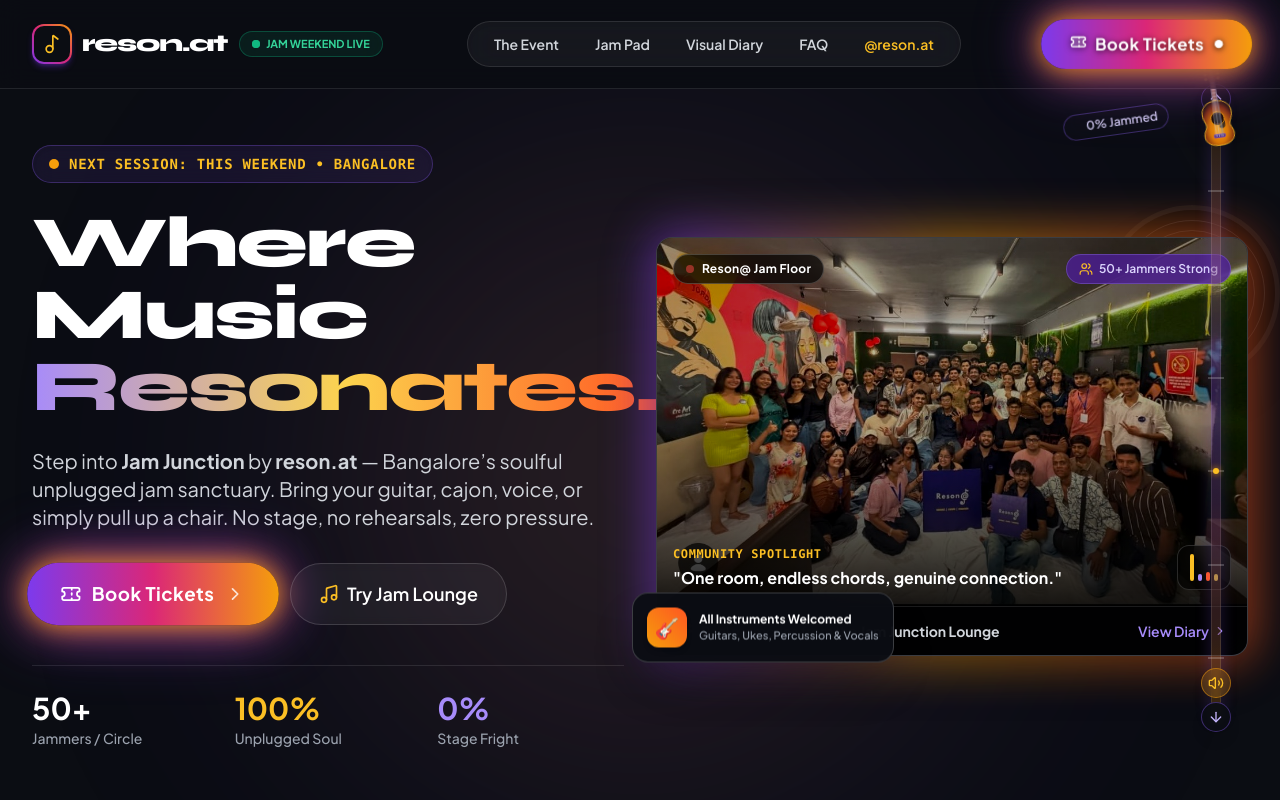
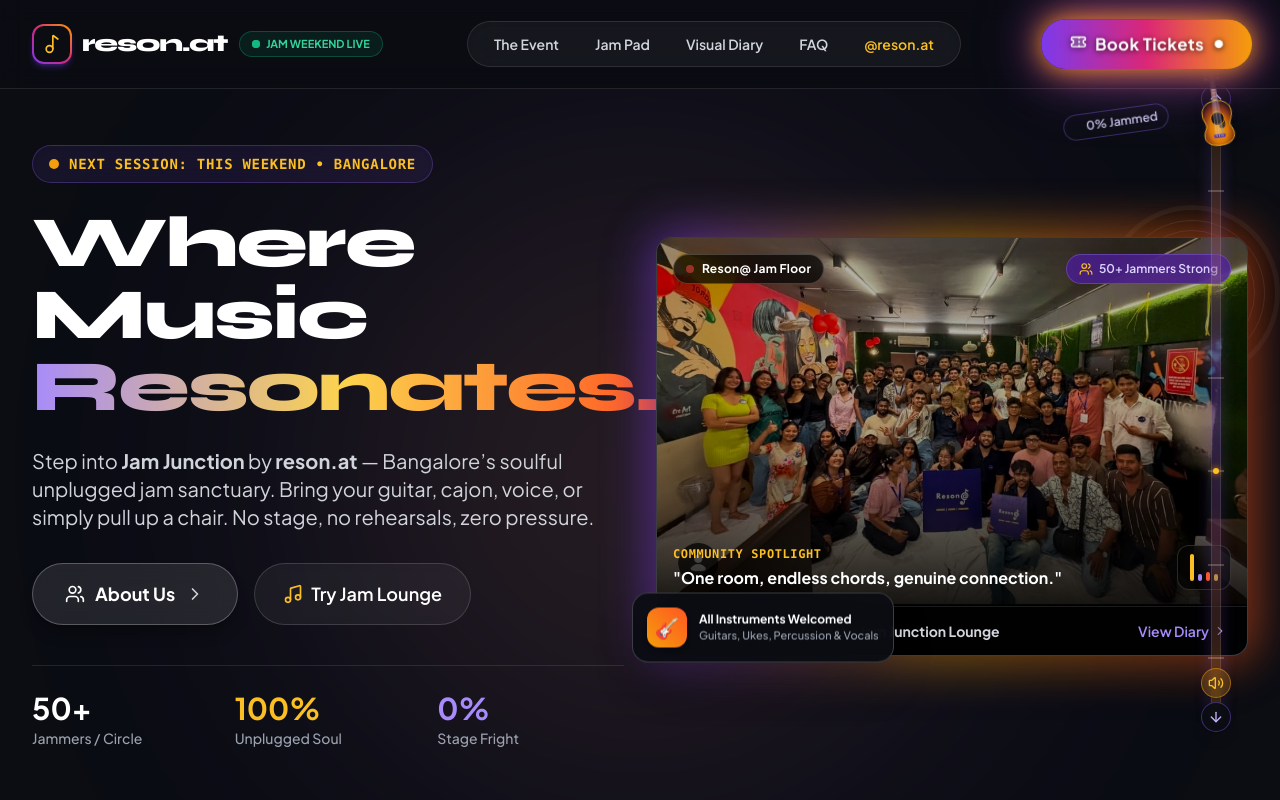
Before and after one commit to RohitChandra-1403/reson.at-jam-junction, a React (Vite) app: page / in a window 1280 px wide. Shown: the top 800 px of the page. Built offline with nearby package versions, Linux system fonts and the light colour scheme.

Commit message:
Replace duplicate lower Book Tickets button with non-flashing glassmorphic About Us button with white font

```diff
--- a/src/components/Hero.jsx
+++ b/src/components/Hero.jsx
@@ -42,18 +42,15 @@
 
             {/* Action Buttons */}
             <div className="flex flex-col sm:flex-row items-stretch sm:items-center gap-4 mb-10">
-              <button
-                onClick={onRSVPClick}
-                className="relative group overflow-hidden px-8 py-4 rounded-full font-black text-white text-lg tracking-wide transition-all transform hover:-translate-y-1 hover:shadow-2xl hover:shadow-violet-600/50 active:scale-95 animate-ticket-flash bg-gradient-to-r from-violet-600 via-pink-600 to-amber-500 flex items-center justify-center gap-2.5"
+              <a
+                href="#jam-junction"
+                className="px-8 py-4 bg-white/10 hover:bg-white/20 text-white border border-white/25 hover:border-white/40 rounded-full font-bold text-lg transition-all backdrop-blur-md shadow-lg shadow-black/30 flex items-center justify-center gap-2.5 transform hover:-translate-y-0.5 active:scale-95"
                 style={{ color: '#FFFFFF' }}
               >
-                {/* Sweeping Shimmer Beam */}
-                <div className="absolute inset-0 w-1/2 h-full bg-gradient-to-r from-transparent via-white/40 to-transparent skew-x-[-25deg] pointer-events-none animate-shimmer-sweep" />
-
-                <Ticket className="w-5 h-5 text-white" />
-                <span>Book Tickets</span>
-                <ChevronRight className="w-5 h-5 text-white/80 group-hover:translate-x-1 transition-transform" />
-              </button>
+                <Users className="w-5 h-5 text-white" />
+                <span>About Us</span>
+                <ChevronRight className="w-5 h-5 text-white/80" />
+              </a>
 
               <a
                 href="#jam-pad"
```
